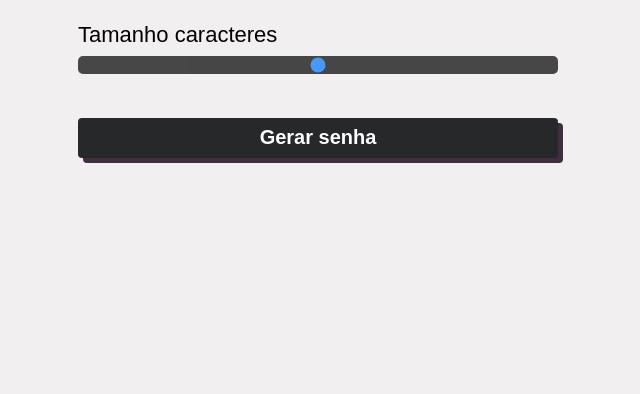
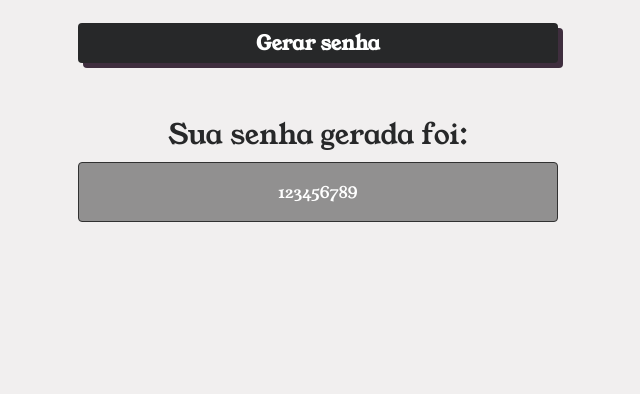
Before and after one commit to Leonardo-Talanski/gerador-de-senha, a plain HTML site: page index.html in a window 1280 px wide. Shown: the part 406-800 px from the top of the page, without its empty margins (322-962 px from the left). Drawn offline with Linux system fonts and the light colour scheme.

Commit message:
Alterando cores de botoões gerar senha e hover

```diff
--- a/style.css
+++ b/style.css
@@ -1,3 +1,5 @@
+@import url('https://fonts.googleapis.com/css2?family=Young+Serif&display=swap');
+
 *{
   margin: 0 auto;
   width: 100%;
@@ -29,6 +31,7 @@ body{
 .container-input span {
   color: #000000;
   font-size: 22px;
+  font-family: 'Young Serif', serif;
 }
 
 .slider {
@@ -53,10 +56,12 @@ body{
   font-weight: bold;
   cursor: pointer;
   box-shadow: 5px 5px #3F2E3E;
+  font-family: 'Young Serif', serif;
 }
 
 .button-cta:hover {
-
+  color: #FFF;
+  box-shadow: 0 10px 20px rgba(0, 0, 0, 0.5);
 }
 
 .container-password{
@@ -70,17 +75,19 @@ body{
 
 .title{
   text-align: center;
-  color: #FFF;
+  color: #272829;
   font-size: 28px;
   margin-top: 24px;
   margin-bottom: 8px;
+  font-family: 'Young Serif', serif;
 }
 
 .password{
   height: 60px;
   background-color: rgba(0,0,0,0.40);
   border: 1px solid #313131;
-
+  font-family: 'Young Serif', serif;
+  color: #272829;
   display: flex;
   justify-content: center;
   align-items: center;
@@ -93,12 +100,8 @@ body{
   border-color: #FFF;
 }
 
-.hide{
-  display: none;
-}
 
 .tooltip{
-  color: #FFF;
   position: relative;
   top: 20px;
   padding: 6px 8px;
@@ -109,10 +112,13 @@ body{
   visibility: hidden;
   transition: all .5s ease-in-out;
   text-align: center;
+  font-family: 'Young Serif', serif;
+  color: #272829;
 }
 
-.container-password:hover .tooltip{
+.container-password:hover.tooltip{
   bottom: 50px;
   visibility: visible;
   opacity: 1;
+  color: #FFF;
 }
```
